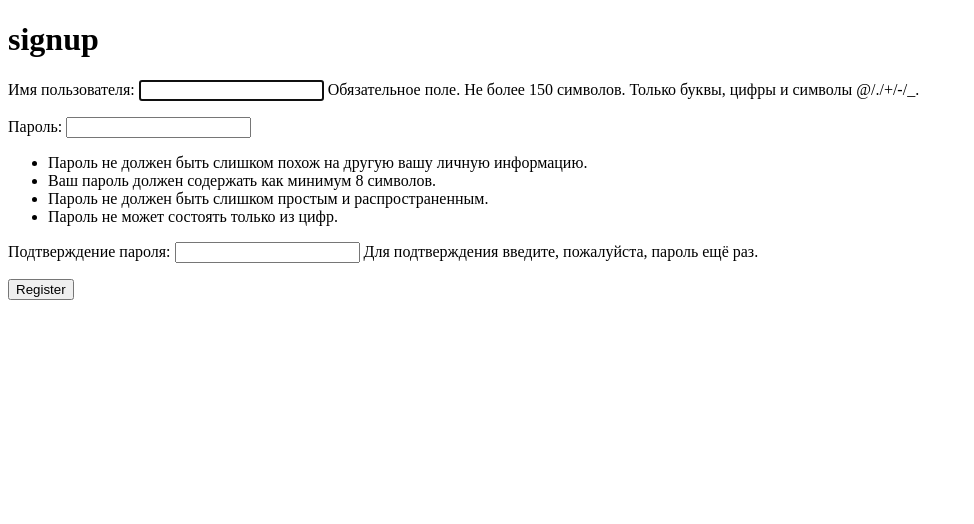
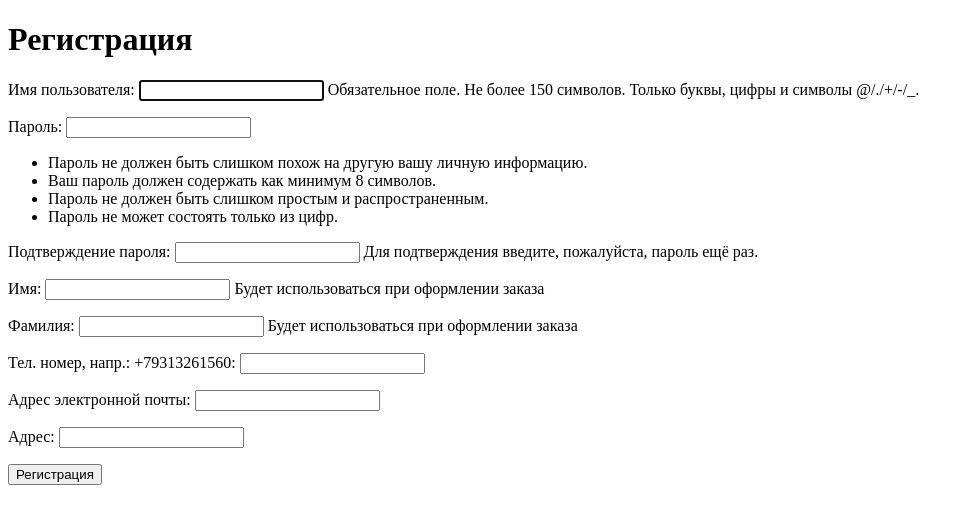
Before and after one commit to Zimin0/ClothingStore, a Django app: page /home/signup/ in a window 1280 px wide. Shown: the top 524 px of the page, without its empty margins (0-974 px from the left). Run offline with Django 4.2, Linux system fonts and the light colour scheme.

Commit message:
Wide UserForm registration added.

```diff
--- /dev/null
+++ b/users/forms.py
@@ -0,0 +1,14 @@
+from django.contrib.auth.forms import UserCreationForm
+from django.contrib.auth.models import User
+from django import forms
+
+
+class RegisterForm(UserCreationForm):
+    first_name = forms.CharField(max_length=50, label='Имя', help_text="Будет использоваться при оформлении заказа")
+    second_name = forms.CharField(max_length=50, label='Фамилия', help_text="Будет использоваться при оформлении заказа")
+    address = forms.CharField(max_length=1000, label='Адрес')
+    phone = forms.CharField(max_length=12, label='Тел. номер, напр.: +79313261560')
+
+    class Meta:
+        model = User
+        fields = ["username", "password1", "password2", "first_name", "second_name", "phone", "email", "address"]
--- a/users/templates/registration/home.html
+++ /dev/null
@@ -1,5 +0,0 @@
-<!DOCTYPE html>
-
-<html>
-    <h1> HOME </h1>
-</html>
--- a/users/templates/registration/signup.html
+++ b/users/templates/registration/signup.html
@@ -1,7 +1,7 @@
 <!DOCTYPE html>
 
 <html>
-    <h1> signup </h1>
+    <h1> Регистрация </h1>
 </html>
 
 
@@ -10,6 +10,6 @@
     <form method="post">
         {% csrf_token %}
         {{form.as_p}}
-        <input type="submit" value="Register">
+        <input type="submit" value="Регистрация">
     </form>
 {% endblock %}
--- a/users/urls.py
+++ b/users/urls.py
@@ -1,6 +1,5 @@
 from django.urls import path
-from .views import home, SignUp
+from .views import SignUp
 urlpatterns = [
-    path('', home, name="home"), # /home/
     path("signup/", SignUp.as_view(), name="signup"), #/home/signup
 ]
--- a/users/views.py
+++ b/users/views.py
@@ -2,12 +2,10 @@ from django.shortcuts import render, HttpResponse
 from django.contrib.auth.forms import UserCreationForm
 from django.views.generic.edit import CreateView
 from django.urls import reverse_lazy
+from users.forms import RegisterForm
 
 # Create your views here.
 class SignUp(CreateView):
-    form_class = UserCreationForm
+    form_class = RegisterForm
     success_url = reverse_lazy("login")
     template_name = "registration/signup.html"
-
-def home(request):
-    return HttpResponse("<h1>Home</h2>")
```
Also changed, not shown: users/models.py (+15 -15 lines).
